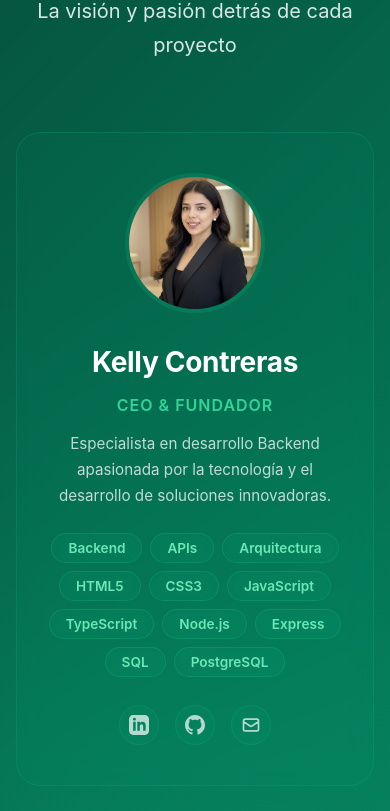
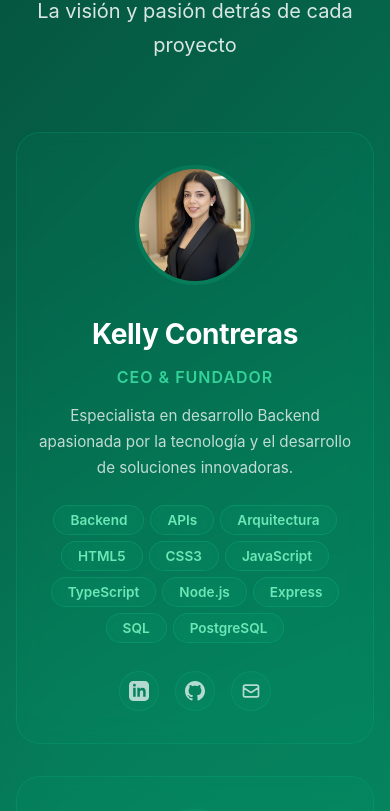
Before and after one commit to Brayan570/react-app, a React (Create React App) app: page / in a window 390 px wide. Shown: the part 1209-2020 px from the top of the page. Built offline with nearby package versions, Linux system fonts and the light colour scheme.

Commit message:
factory: Version 1.1 Zelnora SoftwarE, version final con Tema Oscuro/Claro

```diff
--- a/src/components/Founders.css
+++ b/src/components/Founders.css
@@ -72,9 +72,8 @@
 
 .founders-grid {
   display: grid;
-  grid-template-columns: repeat(auto-fit, minmax(350px, 1fr));
-  gap: 48px;
-  margin-bottom: 60px;
+  grid-template-columns: repeat(auto-fit, minmax(min(100%, 300px), 1fr));
+  gap: clamp(24px, 4vw, 48px);
 }
 
 .founder-card {
@@ -441,3 +440,30 @@
     height: 140px;
   }
 }
+
+@media (max-width: 600px) {
+  .image-ring,
+  .card-shine,
+  .specialty-tag::after {
+    display: none;
+  }
+
+  .founder-card:hover {
+    transform: none;
+  }
+}
+
+@media (max-width: 400px) {
+  .founder-card {
+    padding: 32px 20px;
+  }
+
+  .founder-image-wrapper {
+    width: 120px;
+    height: 120px;
+  }
+
+  .founder-specialties {
+    gap: 6px;
+  }
+}
```
